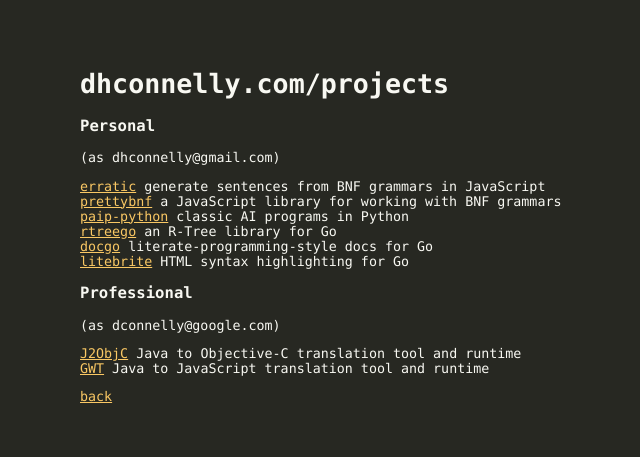
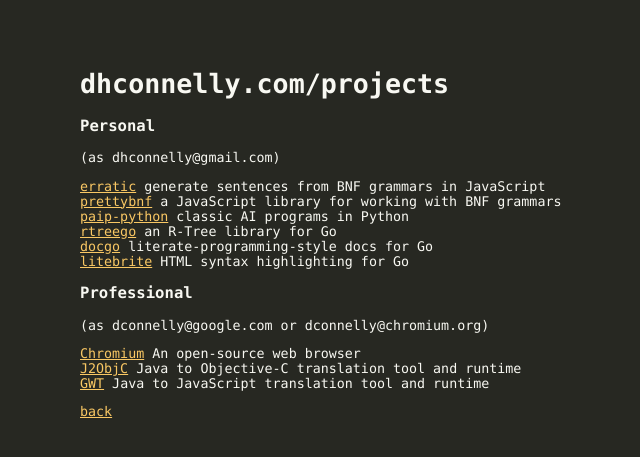
Before and after one commit to dhconnelly/dhconnelly.github.io, a Jekyll site: the page built from projects/index.html, in a window 1280 px wide. Shown: the top 457 px of the page, without its empty margins (310-950 px from the left). Built offline with Jekyll 4.4.1, drawn with Linux system fonts in a browser that asks for light colours.

Commit message:
Update index.html

```diff
--- a/projects/index.html
+++ b/projects/index.html
@@ -43,9 +43,13 @@
 <section class="main-section" id="professional">
   <header>
     <h3>Professional</h3>
-    <summary>(as dconnelly@google.com)</summary>
+    <summary>(as dconnelly@google.com or dconnelly@chromium.org)</summary>
   </header>
   <ul>
+    <li>
+        <a href="https://code.google.com/p/chromium/">Chromium</a>
+        <summary>An open-source web browser</summary>
+    </li>
     <li>
         <a href="https://code.google.com/p/j2objc/">J2ObjC</a>
         <summary>Java to Objective-C translation tool and runtime</summary>
```
